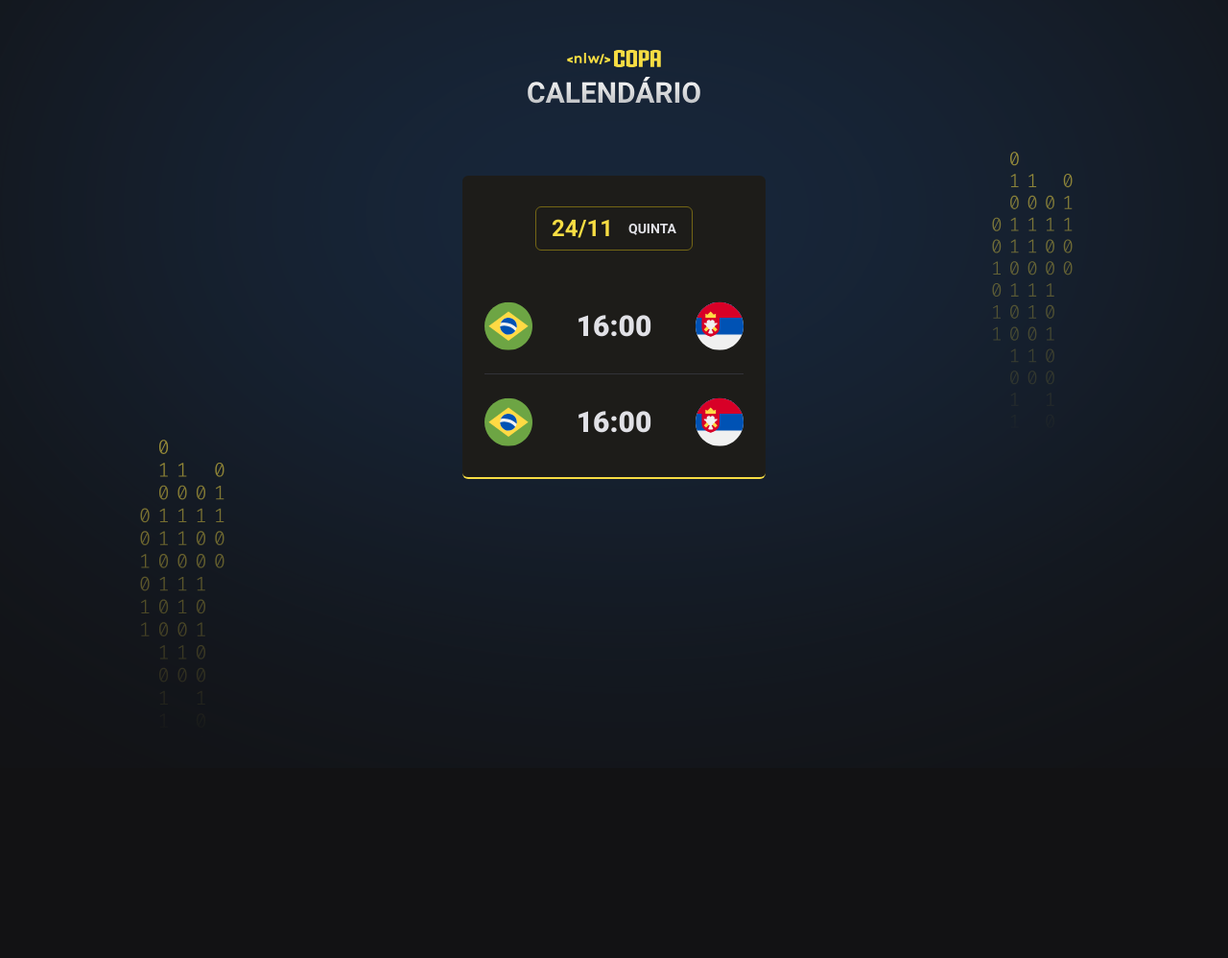
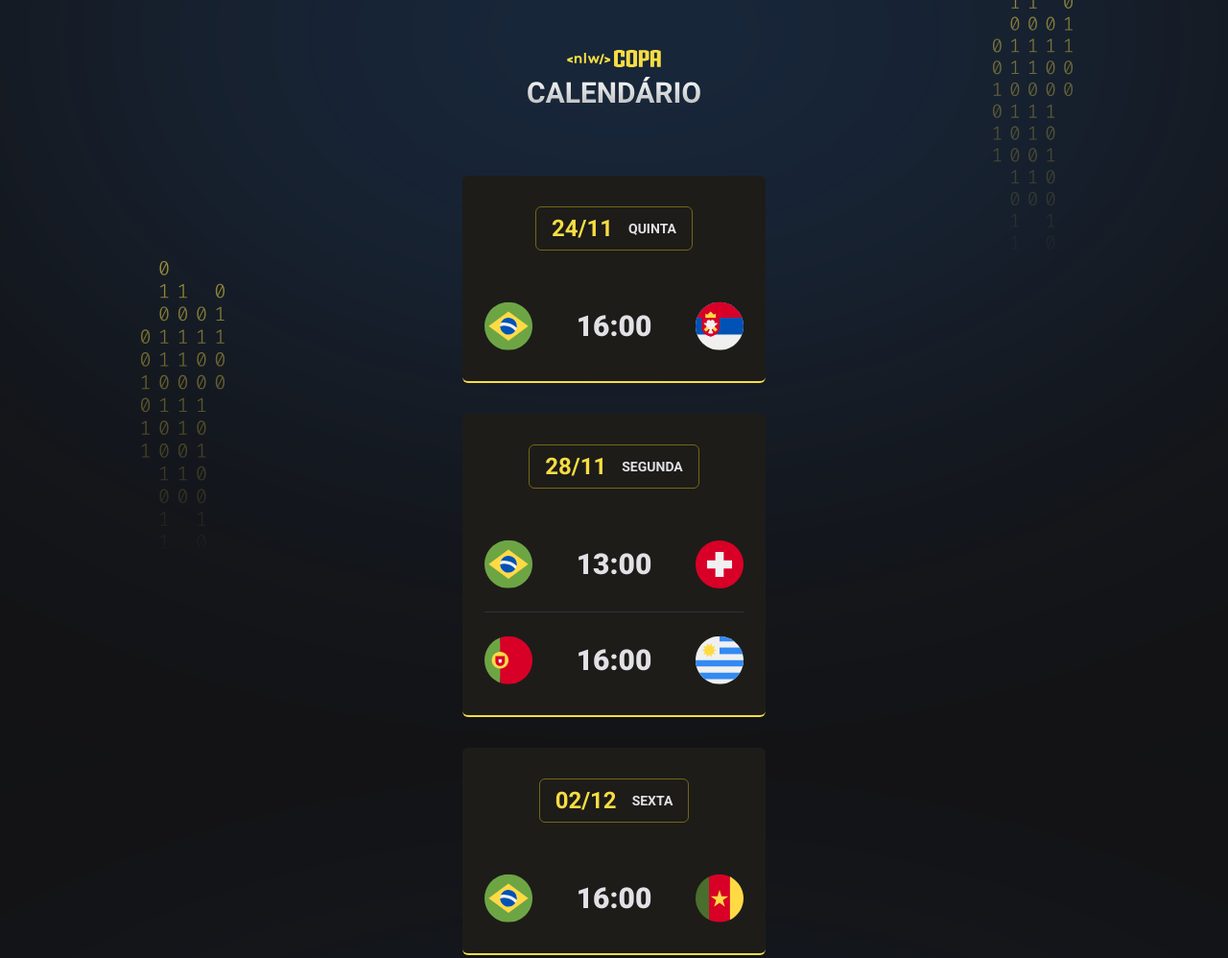
Before and after one commit to JanineTeodoro/nlw_10_copa, a plain HTML site: page index.html in a window 1280 px wide. Shown: the whole page at 96% size. Before the commit the page ends 800 px from the top, so only its background shows below. Drawn offline with Linux system fonts and the light colour scheme.

Commit message:
Aula 02 - Introdução do JavaScript

```diff
--- a/index.html
+++ b/index.html
@@ -15,29 +15,7 @@
   </head>
   <body>
     <!--Não aparece!!-->
-    <div id="app">
-      <header>
-        <img src="./assets/logo.svg" alt="Logo da NLW" />
-      </header>
-
-      <main id="cards">
-        <div class="card">
-          <h2>24/11 <span>quinta</span></h2>
-
-          <ul>
-            <li>
-              <img src="./assets/icon-brazil.svg" alt="Bandeira do Brasil" />
-              <strong>16:00</strong>
-              <img src="./assets/icon-serbia.svg" alt="Bandeira da Sérvia" />
-            </li>
-            <li>
-              <img src="./assets/icon-brazil.svg" alt="Bandeira do Brasil" />
-              <strong>16:00</strong>
-              <img src="./assets/icon-serbia.svg" alt="Bandeira da Sérvia" />
-            </li>
-          </ul>
-        </div>
-      </main>
-    </div>
+    <div id="app"></div>
+    <script src="./main.js"></script>
   </body>
 </html>
--- /dev/null
+++ b/main.js
@@ -0,0 +1,36 @@
+function createGame(player1, hour, player2) {
+  return `
+    <li>
+      <img src="./assets/icon-${player1}.svg" alt="Bandeira do ${player1}" />
+      <strong>${hour}</strong>
+      <img src="./assets/icon-${player2}.svg" alt="Bandeira da ${player2}" />
+    </li>
+  `
+}
+
+function createCard(date, day, games) {
+  return `
+    <div class="card">
+      <h2>${date} <span>${day}</span></h2>
+      <ul>
+        ${games}
+      </ul>
+    </div>
+  `
+}
+
+document.querySelector("#app").innerHTML = `
+  <header>
+    <img src="./assets/logo.svg" alt="Logo da NLW" />
+    </header>
+    <main id="cards">
+      ${createCard("24/11", "quinta", createGame("brazil", "16:00", "serbia"))}
+      ${createCard(
+        "28/11",
+        "segunda",
+        createGame("brazil", "13:00", "switzerland") +
+          createGame("portugal", "16:00", "uruguay")
+      )}
+      ${createCard("02/12", "sexta", createGame("brazil", "16:00", "cameroon"))}
+  </main>
+`
--- a/style.css
+++ b/style.css
@@ -12,7 +12,7 @@ body {
   background: #121214;
   background-image: url(./assets/bg.svg);
   background-position-x: center;
-  background-position-y: 55.6%;
+  background-position-y: -715px;
 }
 
 body * {
@@ -29,6 +29,13 @@ body * {
 
 header {
   margin-bottom: 63px;
+  text-align: center;
+}
+
+#cards {
+  display: flex;
+  flex-direction: column;
+  gap: 32px;
 }
 
 .card {
```
Also changed, not shown: assets/icon-cameroon.svg (added), assets/icon-portugal.svg (added), assets/icon-switzerland.svg (added), assets/icon-uruguay.svg (added).
